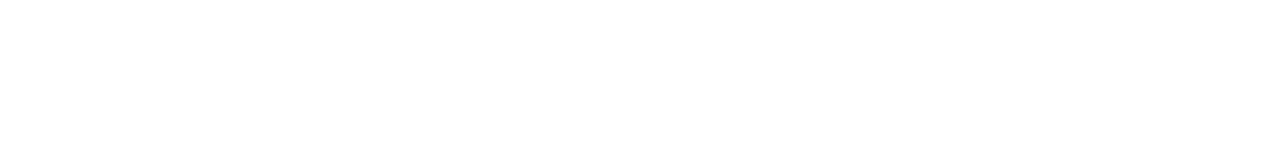
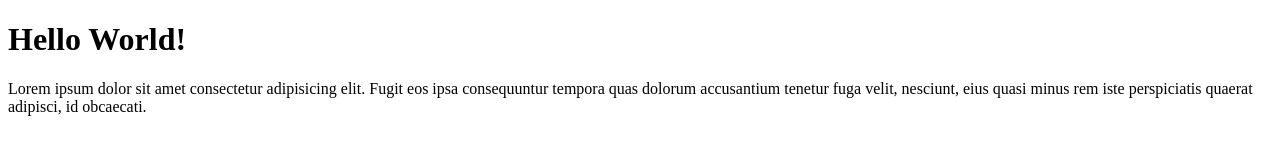
Before and after one commit to Irlll/git-test-remote, a plain HTML site: page index.html in a window 1280 px wide. Drawn offline with Linux system fonts and the light colour scheme.

Commit message:
modif index.html

```diff
--- a/index.html
+++ b/index.html
@@ -4,9 +4,10 @@
     <meta charset="UTF-8">
     <meta http-equiv="X-UA-Compatible" content="IE=edge">
     <meta name="viewport" content="width=device-width, initial-scale=1.0">
-    <title>Document</title>
+    <title>Coba Git Remote</title>
 </head>
 <body>
-
+<h1>Hello World!</h1>
+<p>Lorem ipsum dolor sit amet consectetur adipisicing elit. Fugit eos ipsa consequuntur tempora quas dolorum accusantium tenetur fuga velit, nesciunt, eius quasi minus rem iste perspiciatis quaerat adipisci, id obcaecati.</p>
 </body>
 </html>
```
